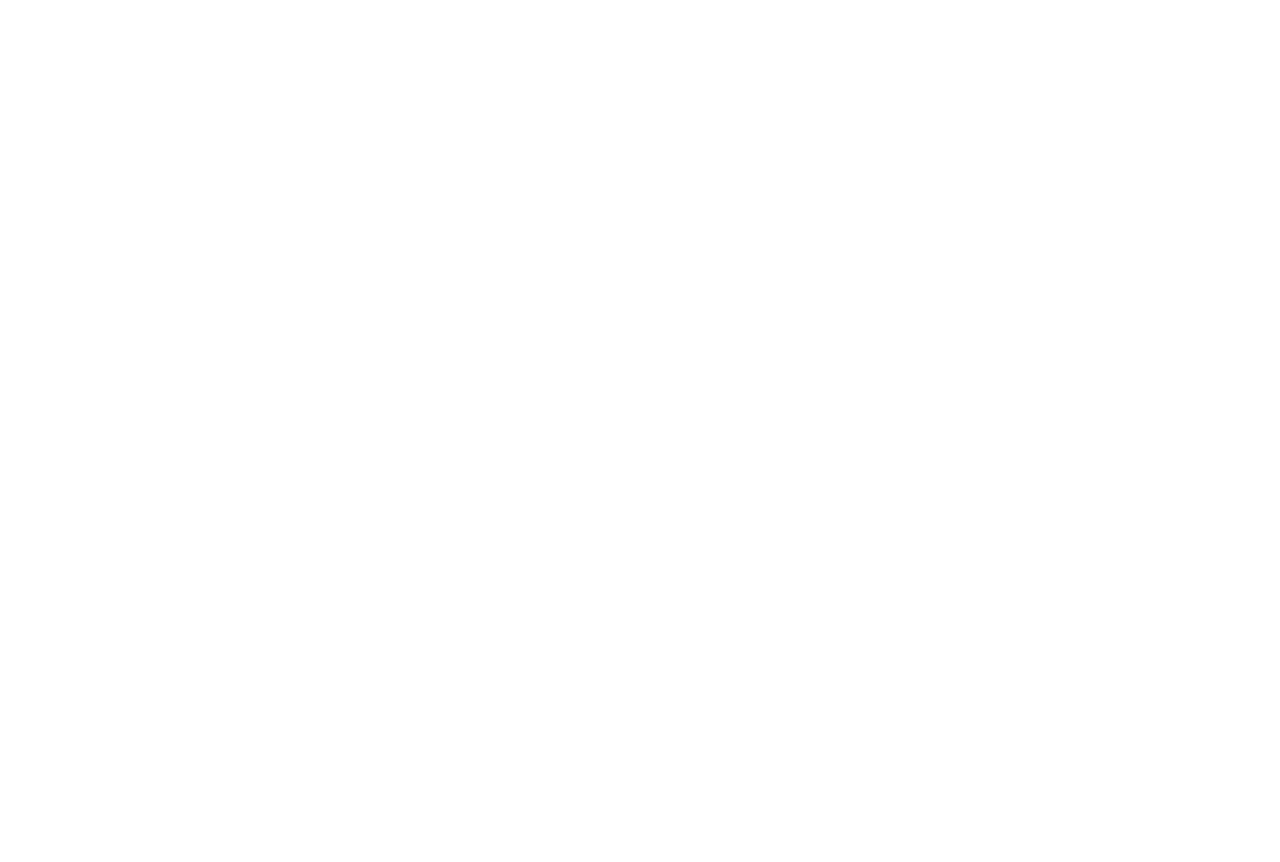
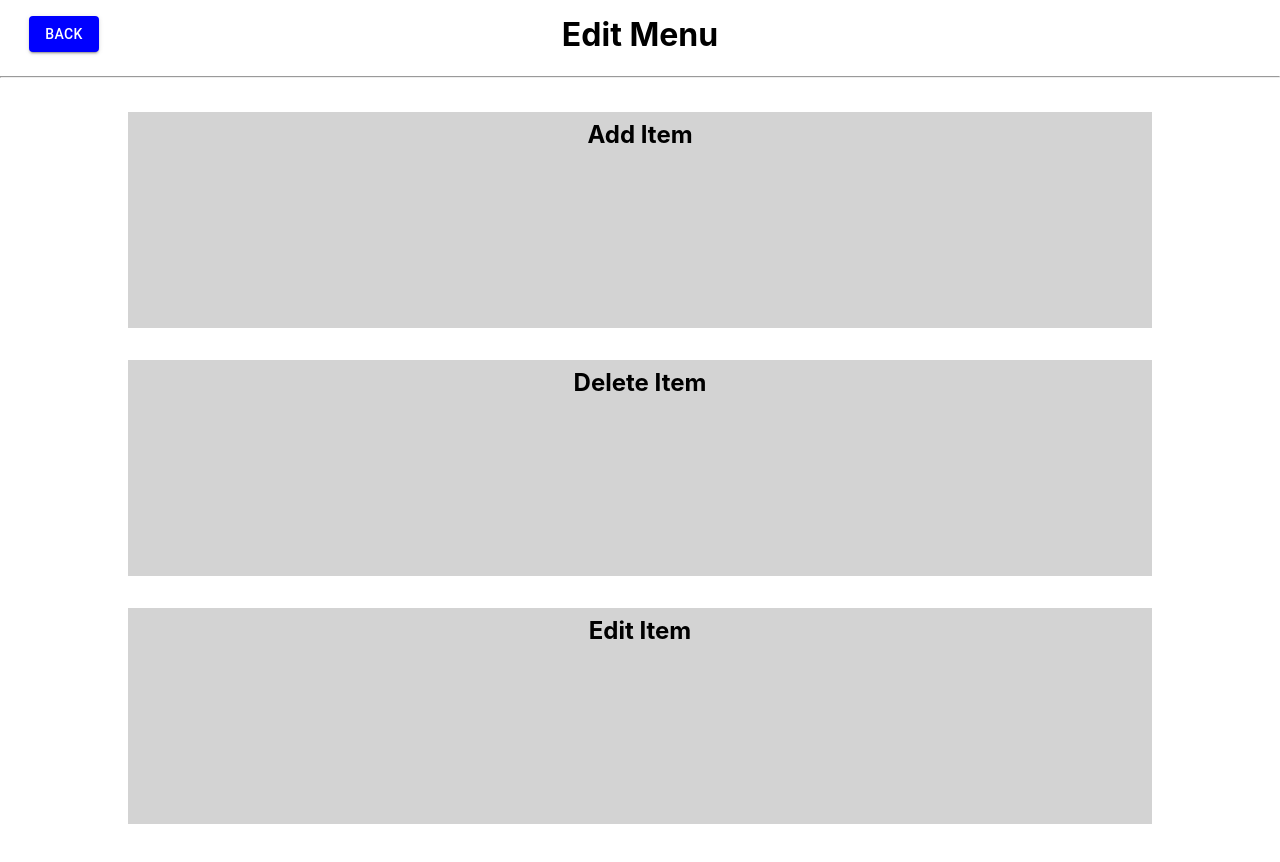
Before and after one commit to reaganreit/practice2, a React (Create React App) app in the folder frontend/: page /editMenu in a window 1280 px wide. Before the commit this address had no page. Before the commit the page ends 800 px from the top, so only its background shows below. Built offline with nearby package versions, Linux system fonts and the light colour scheme.

Commit message:
Added Edit menu page

```diff
--- a/frontend/src/App.js
+++ b/frontend/src/App.js
@@ -15,6 +15,7 @@ import CustomerGUI from "./Pages/CustomerGUI";
 import ExcessReport from "./Pages/ExcessReport";
 import CashierGUI from "./Pages/CashierGUI";
 import Statistics from "./Pages/Statistics";
+import EditMenu from "./Pages/EditMenu";
 
 const App= ()=> {
   const [ user,setUser ] = useState({})
@@ -35,7 +36,7 @@ const App= ()=> {
             <Route path="/customergui" element={<CustomerGUI />} />
             <Route path="/cashiergui" element={<CashierGUI />} />
             <Route path="/statistics" element={<Statistics />} />
-
+            <Route path="/editMenu" element = {<EditMenu />} />
           </Routes>
         </UserContext.Provider>
 
--- a/frontend/src/Pages/CashierGUI.js
+++ b/frontend/src/Pages/CashierGUI.js
@@ -38,7 +38,8 @@ const drinkList = [
 
 const managerButtonList = [
     {id: 1, buttonName: "Statistics", linkName: "/statistics"},
-    {id: 2, buttonName: "Inventory", linkName: "/inventory"}
+    {id: 2, buttonName: "Inventory", linkName: "/inventory"},
+    {id: 3, buttonName: "Edit Menu", linkName: "/editMenu"}
 ]
 
 function extraMenu() {
--- /dev/null
+++ b/frontend/src/Pages/EditMenu.js
@@ -0,0 +1,28 @@
+import Header from "../Components/Header";
+import { TextField } from "@mui/material";
+import { useTheme } from '@mui/material/styles';
+import { Button } from "@mui/material"
+import { DataGrid } from '@mui/x-data-grid';
+import ThreeColRow from "../Components/ThreeColRow";
+
+const EditMenu = () => {
+    return (
+        <div style = {{ height: "100%" }}>
+            <Header title = "Edit Menu" path = "/cashiergui"></Header>
+            <div style = {{ height: "90%", paddingBottom: "2.5%" }}>
+                <div className="addItem" style = {{ height: "30%", width: "80%", marginLeft: "10%", marginTop: "2.5%", backgroundColor: "lightgrey", textAlign: "center"}}>
+                    <h2 style = {{ paddingTop: ".75%" }}>Add Item</h2>
+                </div>
+                <div className="deleteItem" style = {{ height: "30%", width: "80%", marginLeft: "10%", marginTop: "2.5%", backgroundColor: "lightgrey", textAlign: "center" }}>
+                    <h2 style = {{ paddingTop: ".75%" }}>Delete Item</h2>
+                </div>
+                <div className="editItem" style = {{ height: "30%", width: "80%", marginLeft: "10%", marginTop: "2.5%", backgroundColor: "lightgrey", textAlign: "center" }}>
+                    <h2 style = {{ paddingTop: ".75%" }}>Edit Item</h2>
+                </div>
+            </div>
+
+        </div>
+    )
+}
+
+export default EditMenu;
```
